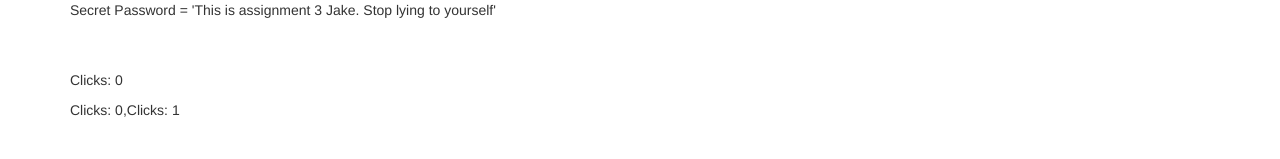
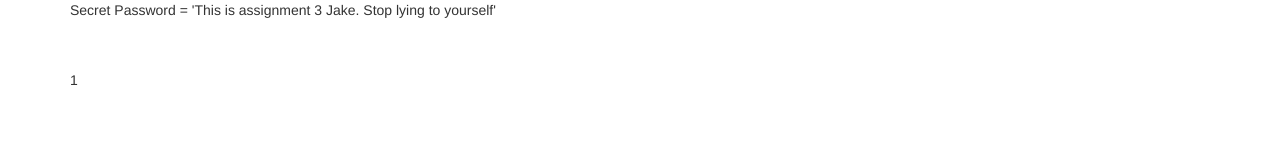
Before and after one commit to Zicky78/learning-angular, an Angular app: page / in a window 1280 px wide. Both pictures are taken after a click on the button "Display Details". Shown: the part 141-300 px from the top of the page. Built offline with nearby package versions, Linux system fonts and the light colour scheme.

Commit message:
finished assignment 3

```diff
--- a/src/app/a3/a3.component.html
+++ b/src/app/a3/a3.component.html
@@ -1,7 +1,17 @@
-<button class="btn btn-success" (click)="toggleDisplay()">Display Details</button>
-<br>
-<br>
-<p *ngIf="display">Secret Password = 'This is assignment 3 Jake. Stop lying to yourself'</p>
-<br>
-<br>
-<p *ngFor="let click of clicks" [ngStyle]="{backgroundColor: getBlue()}" [ngClass]="{white: click > 5}">{{clicks}}</p>
+<button class="btn btn-success" (click)="toggleDisplay()">
+  Display Details
+</button>
+<br />
+<br />
+<p *ngIf="display">
+  Secret Password = 'This is assignment 3 Jake. Stop lying to yourself'
+</p>
+<br />
+<br />
+<p
+  *ngFor="let click of clicks"
+  [ngStyle]="{ backgroundColor: click >= 5 ? 'blue' : 'white' }"
+  [ngClass]="{ white: click >= 5 }"
+>
+  {{ click }}
+</p>
--- a/src/app/a3/a3.component.ts
+++ b/src/app/a3/a3.component.ts
@@ -3,32 +3,23 @@ import { Component, OnInit } from '@angular/core';
 @Component({
   selector: 'app-a3',
   templateUrl: './a3.component.html',
-  styleUrls: ['./a3.component.css'],
-
+  styleUrls: ['./a3.component.css']
 })
 export class A3Component implements OnInit {
+  display = false;
+  clicks = [];
+  click = 0;
+  constructor() {}
 
-  display = false;
-  clicks = ['Clicks: 0'];
-  click = 0;
-  constructor() { }
-
-  ngOnInit() {
-  }
+  ngOnInit() {}
 
   toggleDisplay() {
-    if(this.display === false) {
+    if (this.display === false) {
       this.display = true;
     } else {
       this.display = false;
     }
     this.click++;
-    this.clicks.push(`Clicks: ${this.click}`);
+    this.clicks.push(this.click);
   }
-
-  getBlue() {
-    return this.click > 5 ? 'blue' : 'white';
-  }
-
-
 }
```
